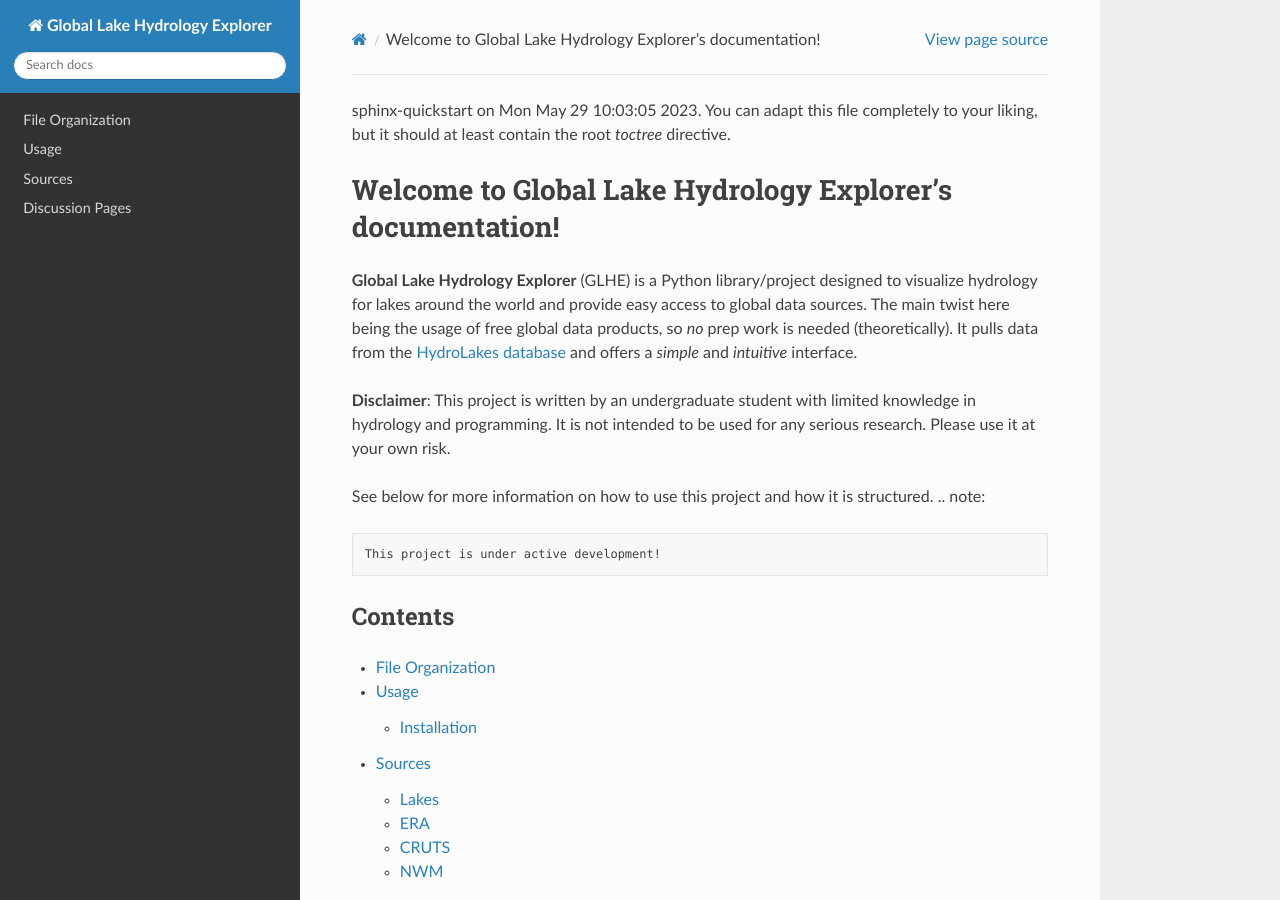
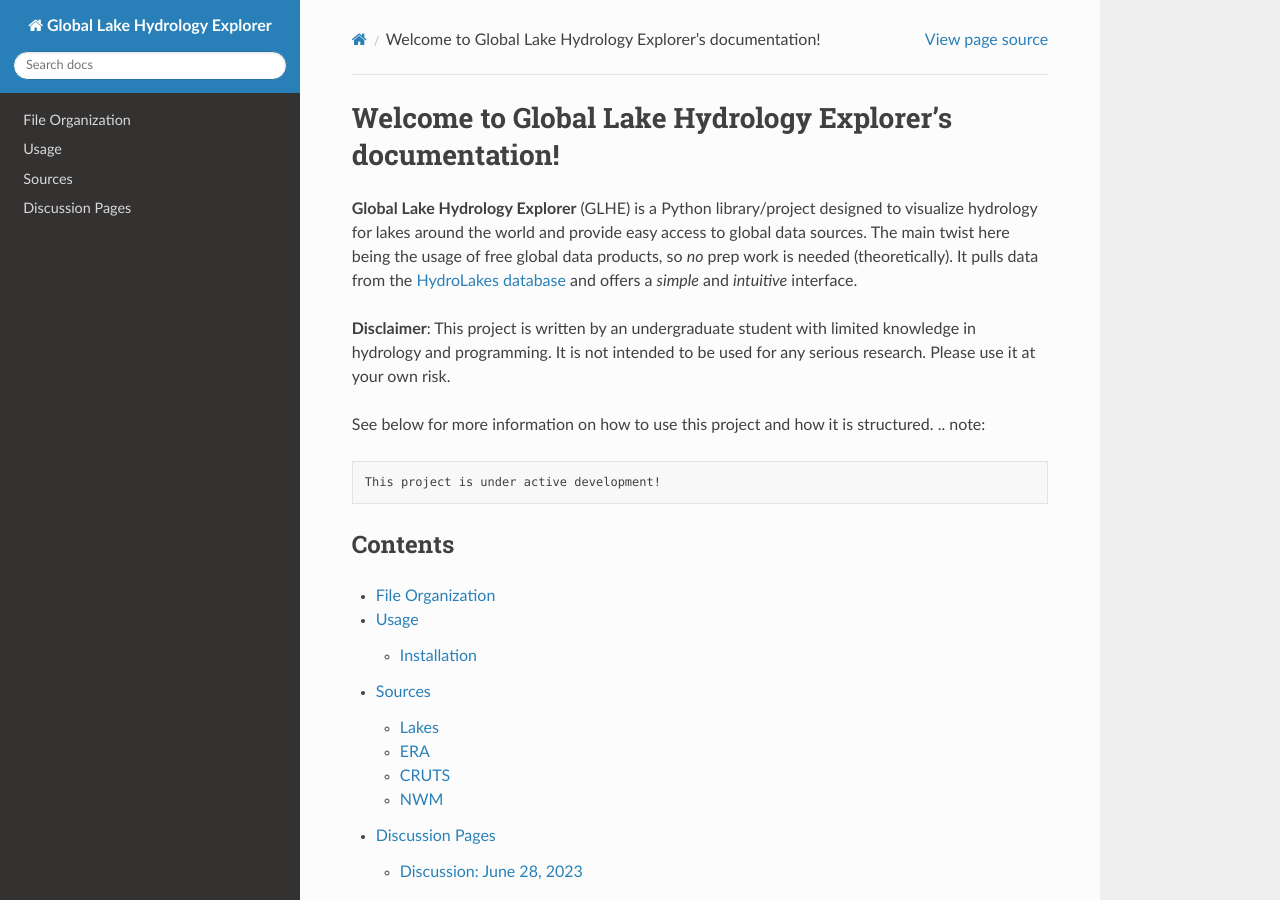
Before and after one commit to manishvenu/Global-Lake-Hydrology-Explorer, a Sphinx documentation site: the page built from docs/source/index.rst, in a window 1280 px wide and 900 px high. Built offline with Sphinx 7.4.7 and the Read the Docs theme 2.0.0, drawn with Linux system fonts in a browser that asks for light colours.

Commit message:
No Build

```diff
--- a/docs/source/index.rst
+++ b/docs/source/index.rst
@@ -1,8 +1,4 @@
 .. Global Lake Hydrology Explorer documentation master file, created by
-sphinx-quickstart on Mon May 29 10:03:05 2023.
-You can adapt this file completely to your liking, but it should at least
-contain the root `toctree` directive.
-
 Welcome to Global Lake Hydrology Explorer's documentation!
 ==========================================================
 **Global Lake Hydrology Explorer** (GLHE) is a Python library/project designed to visualize hydrology for lakes around the world and provide easy access to global data sources. The main twist here being
```
Also changed, not shown: 1 other file.
